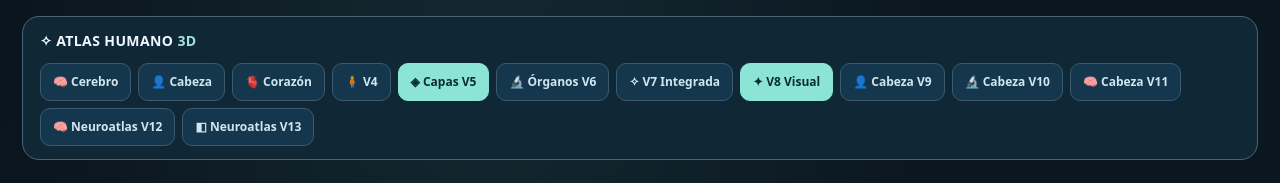
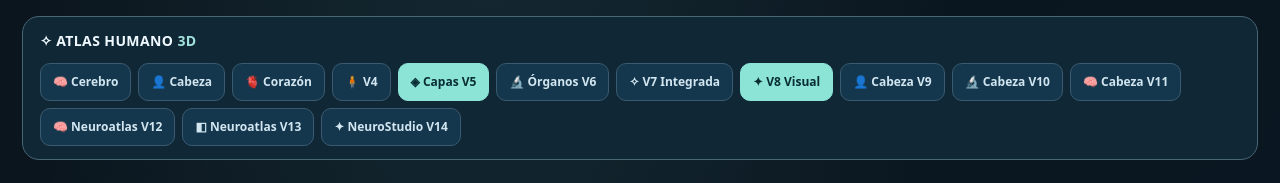
Before and after one commit to camerakike-oss/atlas-humano-3d, a plain HTML site: page atlas-visual.html in a window 1280 px wide. Shown: the top 183 px of the page. Drawn offline with nearby package versions, Linux system fonts and the light colour scheme; no server answers.

Commit message:
Agregar acceso a NeuroStudio V14 desde el atlas

```diff
--- a/atlas-visual.html
+++ b/atlas-visual.html
@@ -83,7 +83,7 @@ body{background:radial-gradient(ellipse at 38% -15%,#254b5366,transparent 42%),l
 </head>
 <body>
 <div class="shell">
-<nav class="top" aria-label="Módulos del Atlas"><div class="brand">✧ ATLAS HUMANO <span>3D</span></div><div class="toplinks"><a href="index.html#cerebro">🧠 Cerebro</a><a href="index.html#cabeza">👤 Cabeza</a><a href="index.html#corazon">🫀 Corazón</a><a href="cuerpo.html">🧍 V4</a><a class="active" href="capas.html" aria-current="page">◈ Capas V5</a><a href="organos.html">🔬 Órganos V6</a><a href="atlas-integrado.html">✧ V7 Integrada</a><a class="active" href="atlas-visual.html" aria-current="page">✦ V8 Visual</a><a href="cabeza-avanzada.html">👤 Cabeza V9</a><a href="cabeza-laboratorio.html">🔬 Cabeza V10</a><a href="cabeza-explorador.html">🧠 Cabeza V11</a><a href="neuroatlas.html">🧠 Neuroatlas V12</a><a href="neurocomparador.html">◧ Neuroatlas V13</a></div></nav>
+<nav class="top" aria-label="Módulos del Atlas"><div class="brand">✧ ATLAS HUMANO <span>3D</span></div><div class="toplinks"><a href="index.html#cerebro">🧠 Cerebro</a><a href="index.html#cabeza">👤 Cabeza</a><a href="index.html#corazon">🫀 Corazón</a><a href="cuerpo.html">🧍 V4</a><a class="active" href="capas.html" aria-current="page">◈ Capas V5</a><a href="organos.html">🔬 Órganos V6</a><a href="atlas-integrado.html">✧ V7 Integrada</a><a class="active" href="atlas-visual.html" aria-current="page">✦ V8 Visual</a><a href="cabeza-avanzada.html">👤 Cabeza V9</a><a href="cabeza-laboratorio.html">🔬 Cabeza V10</a><a href="cabeza-explorador.html">🧠 Cabeza V11</a><a href="neuroatlas.html">🧠 Neuroatlas V12</a><a href="neurocomparador.html">◧ Neuroatlas V13</a><a href="neurostudio.html">✦ NeuroStudio V14</a></div></nav>
 <header class="hero"><div><div class="eyebrow">Anatomía 3D · Edición visual V8</div><h1>Anatomía completa.<br><em>Más detalle, más profundidad.</em></h1><p>Explorá el cuerpo con materiales anatómicos enriquecidos, iluminación de estudio y microtexturas procedurales. Conservamos las siete capas, los cortes y el recorrido guiado de la V7.</p></div><div class="stat"><b>V8</b><small>ESTUDIO VISUAL</small></div></header>
 <main class="layout">
 <section class="panel">
```
